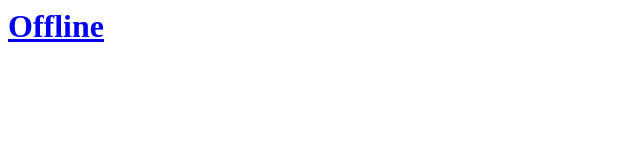
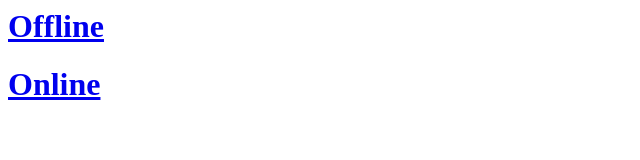
Before and after one commit to cdpoffline/jupyter-server, a plain HTML site: page web/index.html in a window 1280 px wide. Shown: the whole page, without its empty margins (0-640 px from the left). Drawn offline with Linux system fonts and the light colour scheme.

Commit message:
added online line

```diff
--- a/web/index.html
+++ b/web/index.html
@@ -4,6 +4,7 @@
   </head>
   <body>
     <a href="" id="local"><h1>Offline</h1></a>
+    <a href="https://try.jupyter.org/"><h1>Online</h1></a>
     <script>
     var proto = document.location.protocol;
     var link = document.getElementById("local");
```
